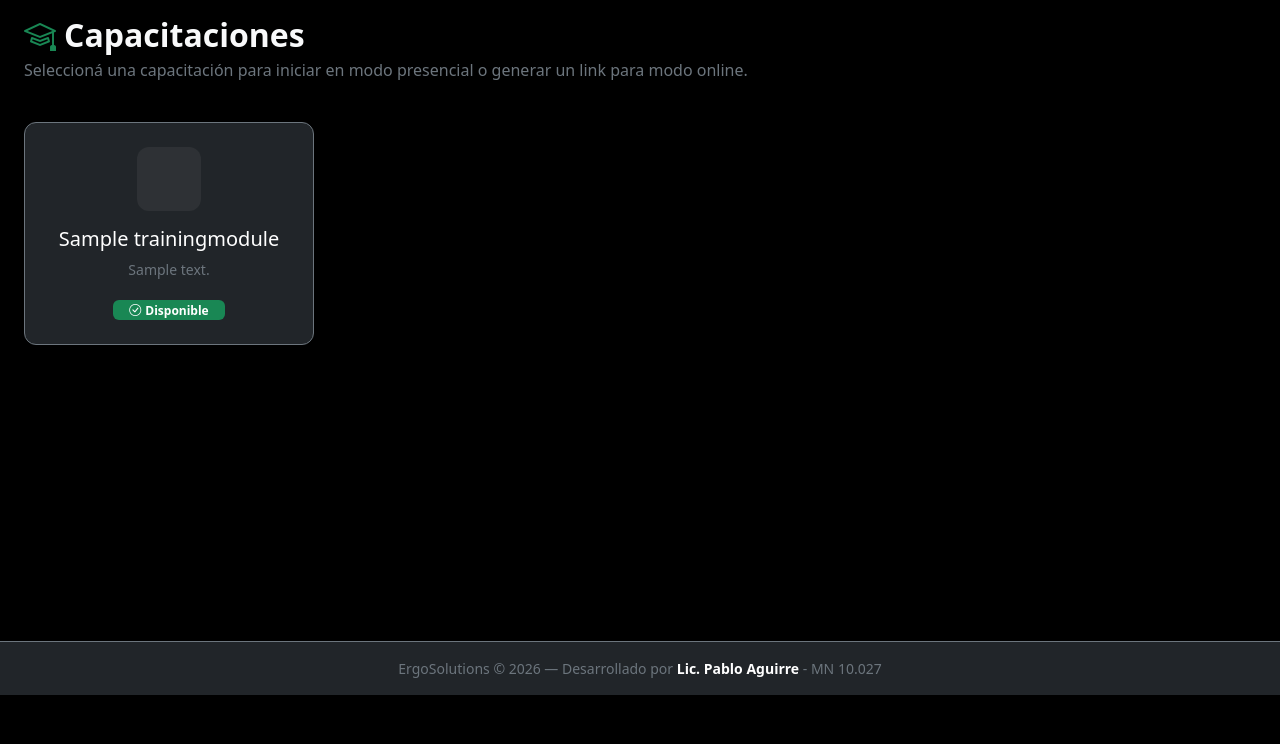
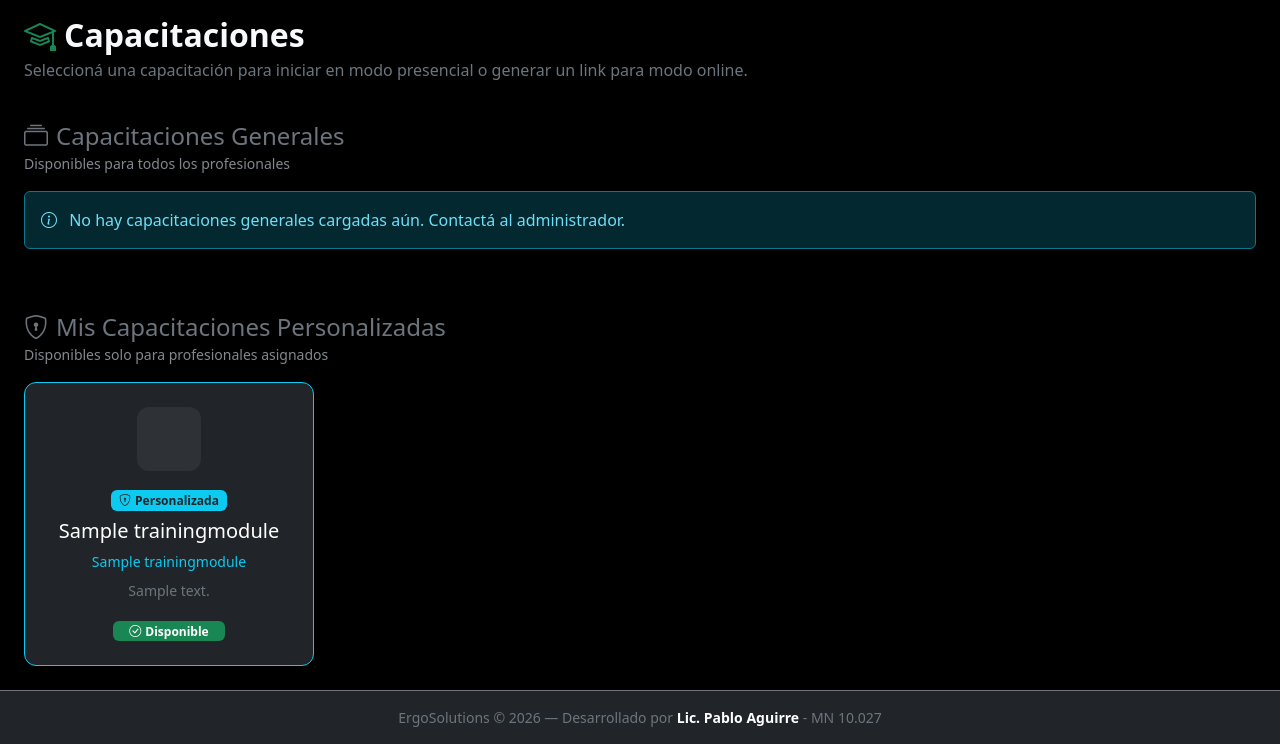
Before and after one commit to praguirre/ergocapacitacion, a Django app: page /dashboard/capacitaciones/ in a window 1280 px wide. Shown: the part 105-849 px from the top of the page. Before the commit the page ends 800 px from the top, so only its background shows below. Run offline with Django 5.2, Linux system fonts and the light colour scheme; a user stored in the database is signed in; tables that the repository leaves empty hold one stand-in row (values such as "Sample post"); parts of the project's set-up code (start-up, migrations or seed data) failed here and were passed over; some libraries are stand-ins or nearby versions.

Commit message:
feat(dashboard): separate general and personalized trainings with access control

```diff
--- a/apps/dashboard/views.py
+++ b/apps/dashboard/views.py
@@ -17,6 +17,7 @@ from apps.presencial.models import PresencialSession
 from apps.training.models import CapacitacionLink, LinkShareLog, TrainingModule
 
 from .forms import ChangePasswordForm, ProfessionalProfileForm, ShareLinkForm
+from .utils import check_module_access
 
 
 @login_required
@@ -54,10 +55,13 @@ def capacitaciones_menu(request):
     Menu de capacitaciones disponibles.
     Muestra grid de cards con iconos y estados.
     """
-    modules = TrainingModule.objects.all()
+    general_modules = TrainingModule.get_general_modules()
+    personalized_modules = TrainingModule.get_personalized_for_user(request.user)
 
     return render(request, "dashboard/capacitaciones_menu.html", {
-        "modules": modules,
+        "general_modules": general_modules,
+        "personalized_modules": personalized_modules,
+        "has_personalized": personalized_modules.exists(),
     })
 
 
@@ -68,6 +72,9 @@ def modalidad_selector(request, module_slug):
     Selector de modalidad: Presencial u Online.
     """
     module = get_object_or_404(TrainingModule, slug=module_slug, is_active=True)
+    access_error = check_module_access(module, request.user)
+    if access_error:
+        return access_error
 
     return render(request, "dashboard/modalidad_selector.html", {
         "module": module,
@@ -82,6 +89,9 @@ def online_links(request, module_slug):
     Lista links existentes y permite crear nuevos.
     """
     module = get_object_or_404(TrainingModule, slug=module_slug, is_active=True)
+    access_error = check_module_access(module, request.user)
+    if access_error:
+        return access_error
 
     links = CapacitacionLink.objects.filter(
         module=module,
@@ -100,6 +110,9 @@ def online_links(request, module_slug):
 def generate_link(request, module_slug):
     """Genera un nuevo link de capacitación."""
     module = get_object_or_404(TrainingModule, slug=module_slug, is_active=True)
+    access_error = check_module_access(module, request.user)
+    if access_error:
+        return access_error
 
     label = request.POST.get("label", "").strip()
 
@@ -120,6 +133,10 @@ def share_link(request, module_slug, link_id):
     Formulario para compartir link por email.
     """
     module = get_object_or_404(TrainingModule, slug=module_slug, is_active=True)
+    access_error = check_module_access(module, request.user)
+    if access_error:
+        return access_error
+
     link = get_object_or_404(
         CapacitacionLink, id=link_id, module=module, created_by=request.user
     )
--- a/templates/dashboard/capacitaciones_menu.html
+++ b/templates/dashboard/capacitaciones_menu.html
@@ -25,9 +25,17 @@
         </div>
     </div>
 
-    <!-- Grid de capacitaciones -->
-    <div class="row g-4">
-        {% for module in modules %}
+    <div class="row mb-3">
+        <div class="col">
+            <h4 class="text-secondary mb-0">
+                <i class="bi bi-collection me-2"></i>Capacitaciones Generales
+            </h4>
+            <small class="text-muted">Disponibles para todos los profesionales</small>
+        </div>
+    </div>
+
+    <div class="row g-4 mb-5">
+        {% for module in general_modules %}
         <div class="col-sm-6 col-lg-4 col-xl-3">
             {% if module.is_active %}
             <a href="{% url 'dashboard:modalidad_selector' module.slug %}" class="text-decoration-none">
@@ -60,11 +68,63 @@
         <div class="col-12">
             <div class="alert alert-info">
                 <i class="bi bi-info-circle me-2"></i>
-                No hay capacitaciones cargadas aún. Contactá al administrador.
+                No hay capacitaciones generales cargadas aún. Contactá al administrador.
             </div>
         </div>
         {% endfor %}
     </div>
 
+    {% if has_personalized %}
+    <div class="row mb-3">
+        <div class="col">
+            <h4 class="text-secondary mb-0">
+                <i class="bi bi-shield-lock me-2"></i>Mis Capacitaciones Personalizadas
+            </h4>
+            <small class="text-muted">Disponibles solo para profesionales asignados</small>
+        </div>
+    </div>
+
+    <div class="row g-4">
+        {% for module in personalized_modules %}
+        <div class="col-sm-6 col-lg-4 col-xl-3">
+            {% if module.is_active %}
+            <a href="{% url 'dashboard:modalidad_selector' module.slug %}" class="text-decoration-none">
+            {% endif %}
+                <div class="card training-card bg-dark border-info h-100 {% if not module.is_active %}disabled-card{% endif %}">
+                    <div class="card-body text-center py-4">
+                        <div class="card-icon mx-auto" style="background-color: {{ module.color }}20;">
+                            <i class="{{ module.icon }}" style="color: {{ module.color }};"></i>
+                        </div>
+                        <div class="mb-2">
+                            <span class="badge bg-info text-dark">
+                                <i class="bi bi-shield-lock me-1"></i>Personalizada
+                            </span>
+                        </div>
+                        <h5 class="card-title text-white mb-2">{{ module.title }}</h5>
+                        {% if module.company_name_custom %}
+                        <p class="text-info small mb-2">{{ module.company_name_custom }}</p>
+                        {% endif %}
+                        <p class="card-text text-secondary small mb-3">
+                            {{ module.description|default:"Capacitación personalizada disponible." }}
+                        </p>
+                        {% if module.is_active %}
+                            <span class="badge bg-success px-3 py-1">
+                                <i class="bi bi-check-circle me-1"></i>Disponible
+                            </span>
+                        {% else %}
+                            <span class="badge bg-warning text-dark px-3 py-1">
+                                <i class="bi bi-clock me-1"></i>Próximamente
+                            </span>
+                        {% endif %}
+                    </div>
+                </div>
+            {% if module.is_active %}
+            </a>
+            {% endif %}
+        </div>
+        {% endfor %}
+    </div>
+    {% endif %}
+
 </div>
 {% endblock %}
```
Also changed, not shown: apps/dashboard/utils.py (added, +17 -0 lines).
